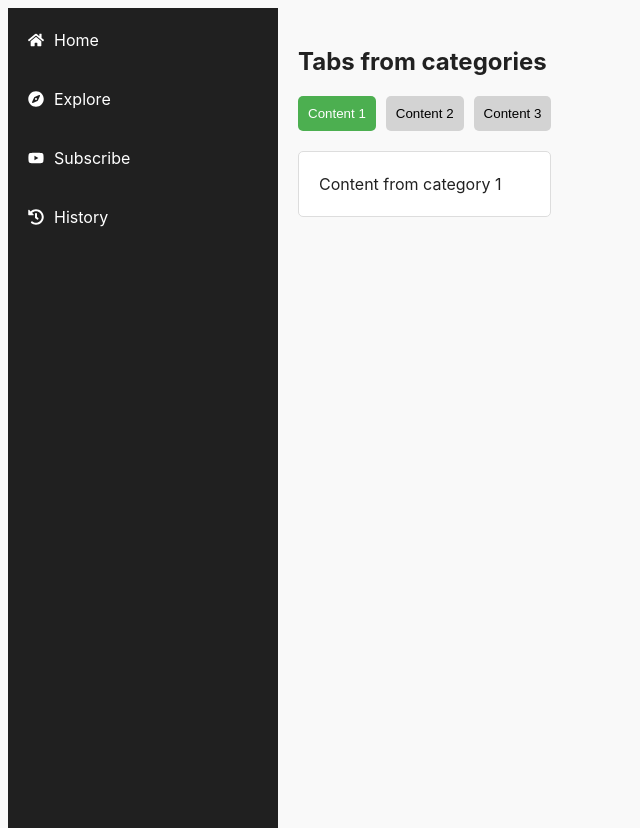
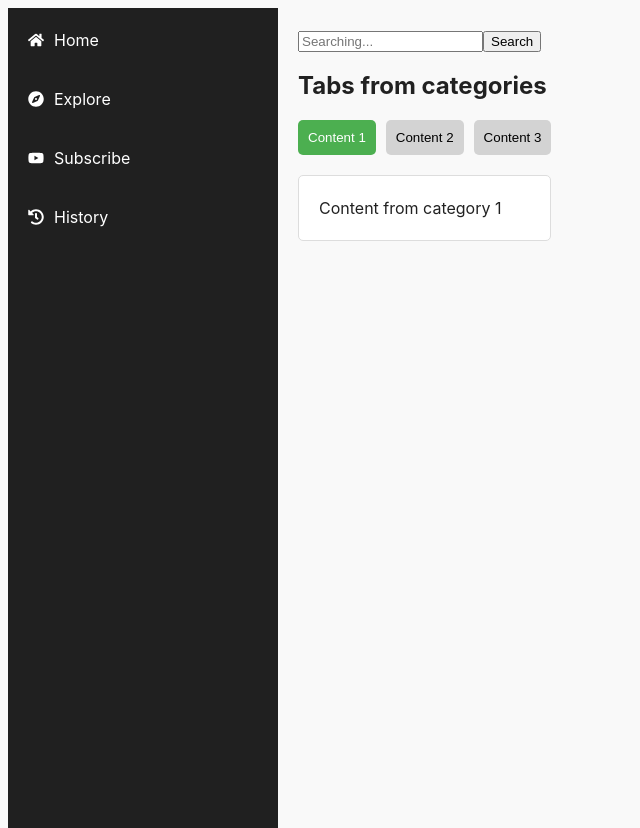
Before and after one commit to Aokemi/clone_youtube, a React (Vite) app: page / in a window 1280 px wide. Shown: the whole page, without its empty margins (0-640 px from the left). Built offline with nearby package versions, Linux system fonts and the light colour scheme.

Commit message:
Implemented a searchbar

```diff
--- a/src/App.jsx
+++ b/src/App.jsx
@@ -2,16 +2,26 @@ import React from "react";
 import Tabs from "./Components/Tabs";
 import Sidebar from "./Components/Sidebar";
 import './index.css';
+import SearchBar from "./Components/Searchbar";
 
 
 function App() {
+
+  const handleSearch = (search) => {
+    console.log("Searching done : ", search) // Searching is done there
+  }
 
   return (
     <div className="app-container">
 
       <Sidebar />
 
+
       <div className="main-content">
+
+        <header className="header">
+          <SearchBar onSearch={handleSearch} />
+        </header>
 
         <h1> Tabs from categories </h1>
         <Tabs />
```
